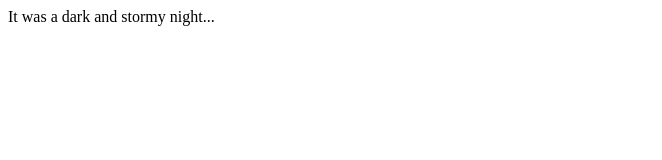
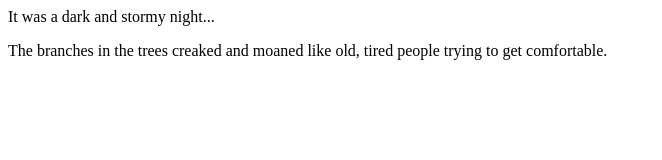
Before and after one commit to NatashaCzech/fireside-story, a plain HTML site: page index.html in a window 1280 px wide. Shown: the whole page, without its empty margins (0-662 px from the left). Drawn offline with Linux system fonts and the light colour scheme.

Commit message:
it continues...

```diff
--- a/index.html
+++ b/index.html
@@ -1,5 +1,6 @@
 <html>
   <body>
     <p>It was a dark and stormy night...</p>
+    <p>The branches in the trees creaked and moaned like old, tired people trying to get comfortable.</p>
   </body>
 </html>
```
